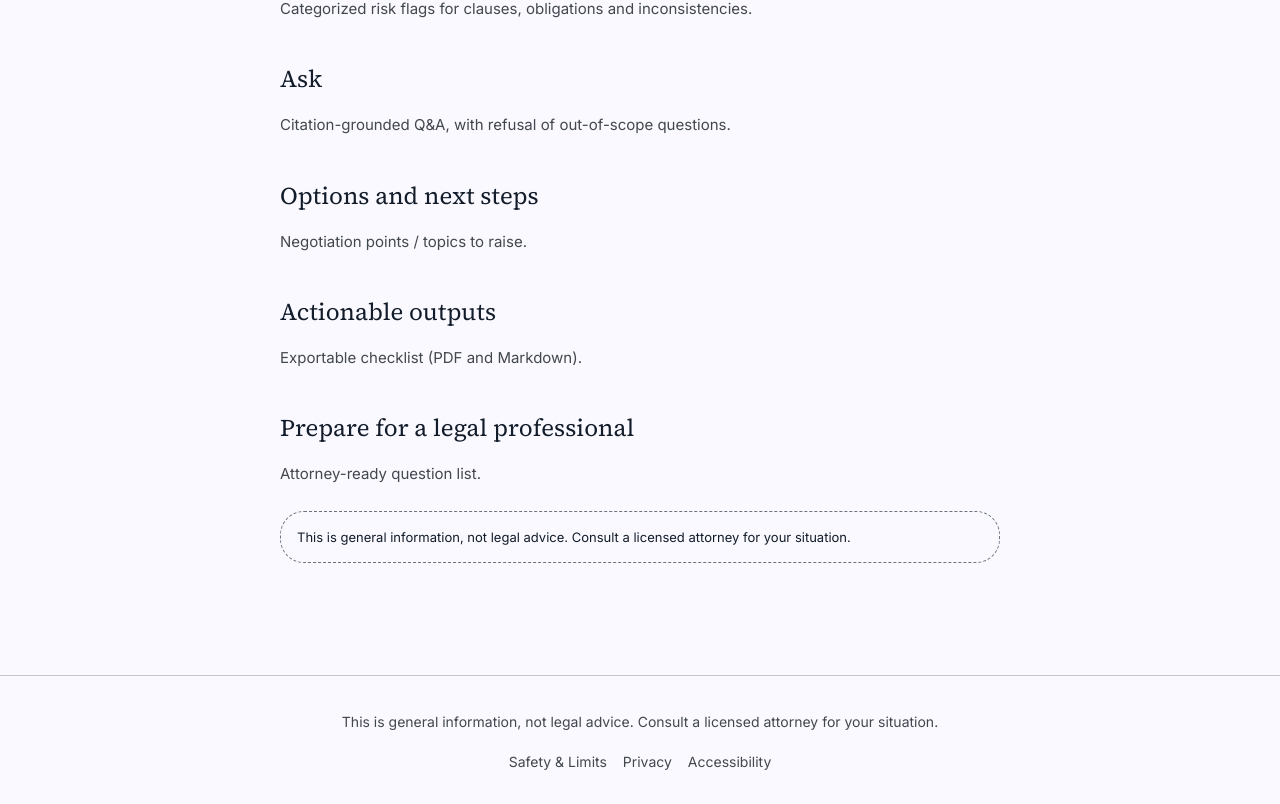
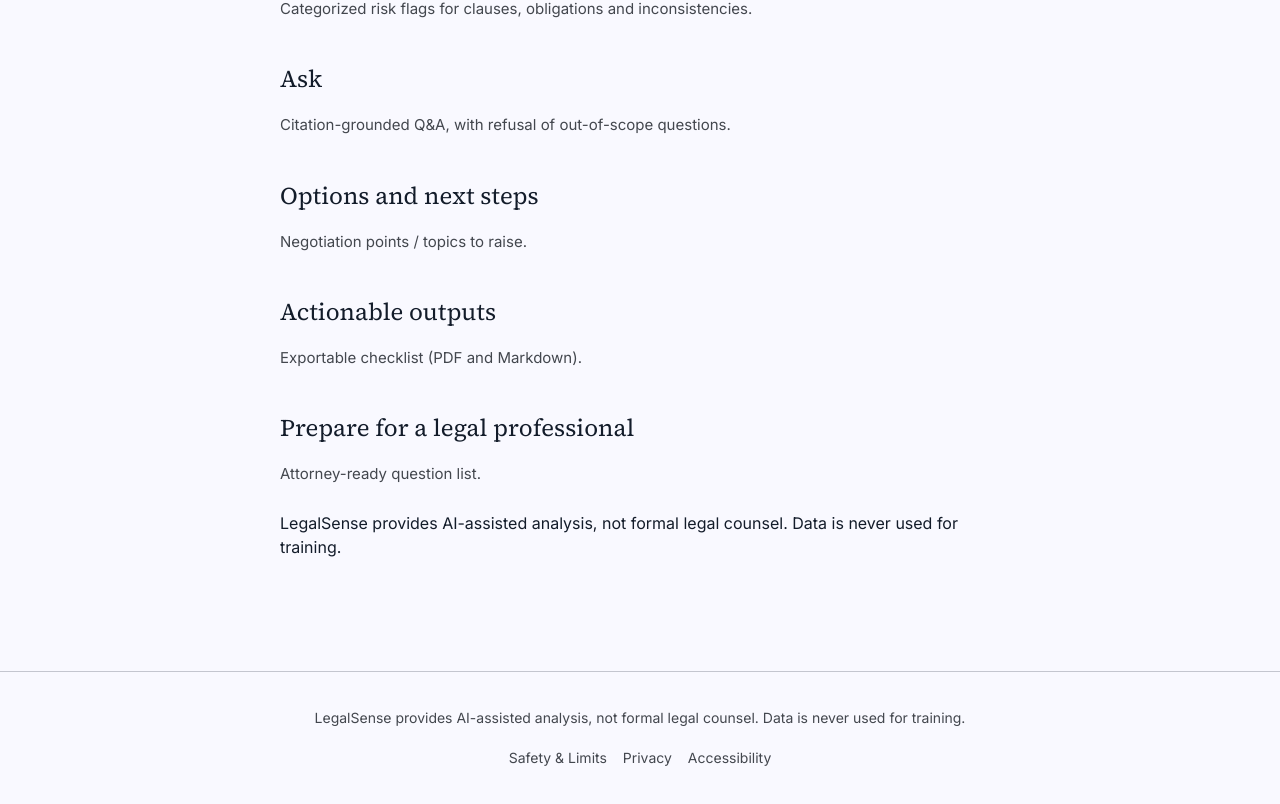
Before and after one commit to izanakun20/legalsense, a Next.js app: page /how-it-works in a window 1280 px wide. Shown: the part 501-1305 px from the top of the page. Built offline with nearby package versions, Linux system fonts and the light colour scheme.

Commit message:
feat: disclaimer and source of truth for Task 4

```diff
--- a/src/components/Disclaimer.tsx
+++ b/src/components/Disclaimer.tsx
@@ -1,9 +1 @@
-import * as React from "react";
-
-export function Disclaimer() {
-  return (
-    <div className="bg-background border-dashed border border-[#6B7280] rounded-xl p-4 text-[13px] font-sans font-normal leading-[18px] text-foreground">
-      This is general information, not legal advice. Consult a licensed attorney for your situation.
-    </div>
-  );
-}
+export { Disclaimer } from "@/lib/product/disclaimer";
--- a/src/components/DocumentAnalysis.tsx
+++ b/src/components/DocumentAnalysis.tsx
@@ -9,6 +9,7 @@
 import { Info, Search, Download, FileText, ArrowRight } from "lucide-react";
 import { AiOutput } from "./AiOutput";
 import { USE_CASES } from "@/lib/product/use-cases";
+import { DISCLAIMER_TEXT } from "@/lib/product/disclaimer";
 
 type Clause = {
   category: string;
@@ -135,7 +136,7 @@
   const handleExport = (format: 'pdf' | 'md') => {
     if (!summary || !clauses) return;
     let content = `# Legal Document Analysis Report\n\n`;
-    content += `**Disclaimer:** This is general information, not legal advice. Consult a licensed attorney for your situation.\n\n`;
+    content += `**Disclaimer:** ${DISCLAIMER_TEXT}\n\n`;
     content += `## Summary\n\n${summary}\n\n`;
     content += `## Key Clauses & Risks\n\n`;
     clauses.forEach(c => {
@@ -150,7 +151,7 @@
         content += `- [ ] **Regarding ${c.category}:** ${c.suggestedQuestion}\n`;
       }
     });
-    content += `\n\n**Disclaimer:** This is general information, not legal advice. Consult a licensed attorney for your situation.\n`;
+    content += `\n\n**Disclaimer:** ${DISCLAIMER_TEXT}\n`;
 
     const blob = new Blob([content], { type: format === 'md' ? 'text/markdown' : 'text/plain' });
     const url = URL.createObjectURL(blob);
--- a/src/components/DocumentInput.tsx
+++ b/src/components/DocumentInput.tsx
@@ -6,6 +6,7 @@
 import { Checkbox } from "@/components/ui/checkbox";
 import { UploadCloud, FileText, AlertCircle } from "lucide-react";
 import { getUserSafeErrorMessage } from "@/lib/errors";
+import { DISCLAIMER_TEXT } from "@/lib/product/disclaimer";
 
 export function DocumentInput({ onParse }: { onParse: (text: string) => void }) {
   const [file, setFile] = useState<File | null>(null);
@@ -179,7 +180,7 @@
               className="mt-1 sm:mt-0 data-[state=checked]:bg-secondary data-[state=checked]:border-secondary"
             />
             <span className="text-sm text-muted-foreground group-hover:text-foreground transition-colors leading-snug">
-              I acknowledge LegalSense provides AI-assisted analysis, <strong className="font-semibold text-foreground">not formal legal counsel</strong>. Data is never used for training.
+              I acknowledge {DISCLAIMER_TEXT}
             </span>
           </label>
 
--- a/src/components/Shell.tsx
+++ b/src/components/Shell.tsx
@@ -1,6 +1,7 @@
 import * as React from "react";
 import Link from "next/link";
 import { ThemeToggle } from "@/components/ThemeToggle";
+import { Disclaimer } from "@/lib/product/disclaimer";
 
 export function Shell({ children }: { children: React.ReactNode }) {
   return (
@@ -46,7 +47,7 @@
       <footer role="contentinfo" className="border-t border-border bg-background py-6 md:py-8">
         <div className="container mx-auto px-4 sm:px-8 flex flex-col items-center justify-center gap-4">
           <p className="text-center text-sm leading-loose text-muted-foreground md:text-left">
-            This is general information, not legal advice. Consult a licensed attorney for your situation.
+            <Disclaimer />
           </p>
           <div className="flex items-center space-x-4 text-sm text-muted-foreground">
             <Link href="/safety" className="hover:underline underline-offset-4">Safety & Limits</Link>
--- /dev/null
+++ b/src/lib/product/disclaimer.tsx
@@ -0,0 +1,11 @@
+import React from "react";
+
+export const DISCLAIMER_TEXT = "LegalSense provides AI-assisted analysis, not formal legal counsel. Data is never used for training.";
+
+export function Disclaimer({ className = "" }: { className?: string }) {
+  return (
+    <span className={className}>
+      {DISCLAIMER_TEXT}
+    </span>
+  );
+}
```
